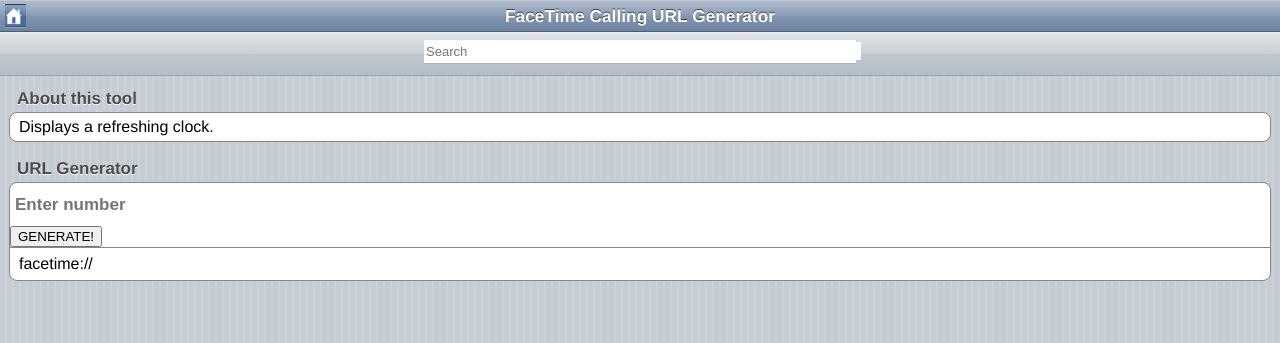
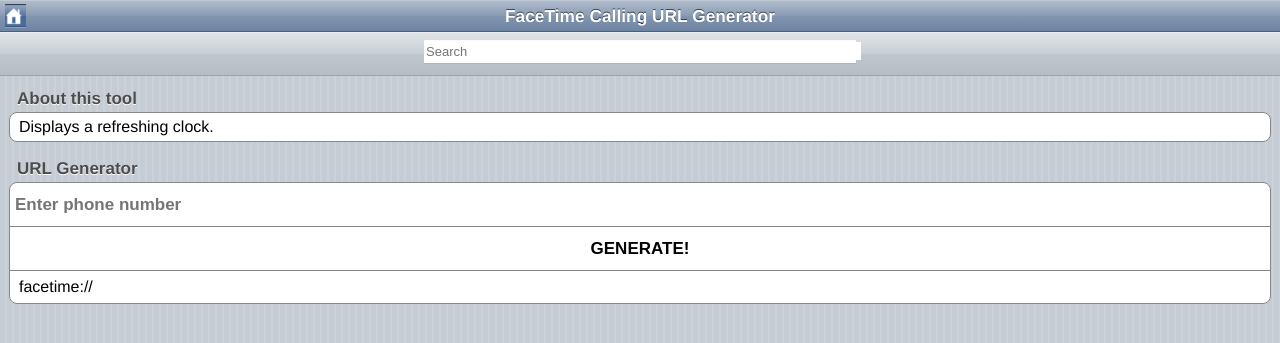
Before and after one commit to Samplasion/samplasion.github.iold, a Jekyll site: the page built from m/fctmcall.html, in a window 1280 px wide. Shown: the top 343 px of the page. Built offline with Jekyll 4.4.1, drawn with Linux system fonts in a browser that asks for light colours.

Commit message:
Update fctmcall.html

```diff
--- a/m/fctmcall.html
+++ b/m/fctmcall.html
@@ -10,12 +10,19 @@ title: FaceTime Calling URL Generator
 <span class="graytitle">URL Generator</span>
 <ul class="pageitem">
 <li class="bigfield">
-						  <input id="input" type="number" placeholder="Enter number">
+						  <input id="input" type="number" placeholder="Enter phone number">
 					</li>
-<input name="GENERATE!" type="submit" onclick="generate()" value="GENERATE!">
+				<li class="button">
+  					<input name="GENERATE!" type="submit" onclick="generate()" value="GENERATE!">
+				</li>
 <li class="textbox"><p id="lol">facetime://</p></li></ul>
 <script>
 var id = document.getElementById('input')
 var ou = document.getElementById('lol')
+function generate() {
+    var string1 = "facetime://"
+    var string2 = "?suppressAssist=1&ttyType=none&handleType=telephoneNumber"
+    ou.innerHTML = string1 + id.value + string2
+}
 
 </script>
```
